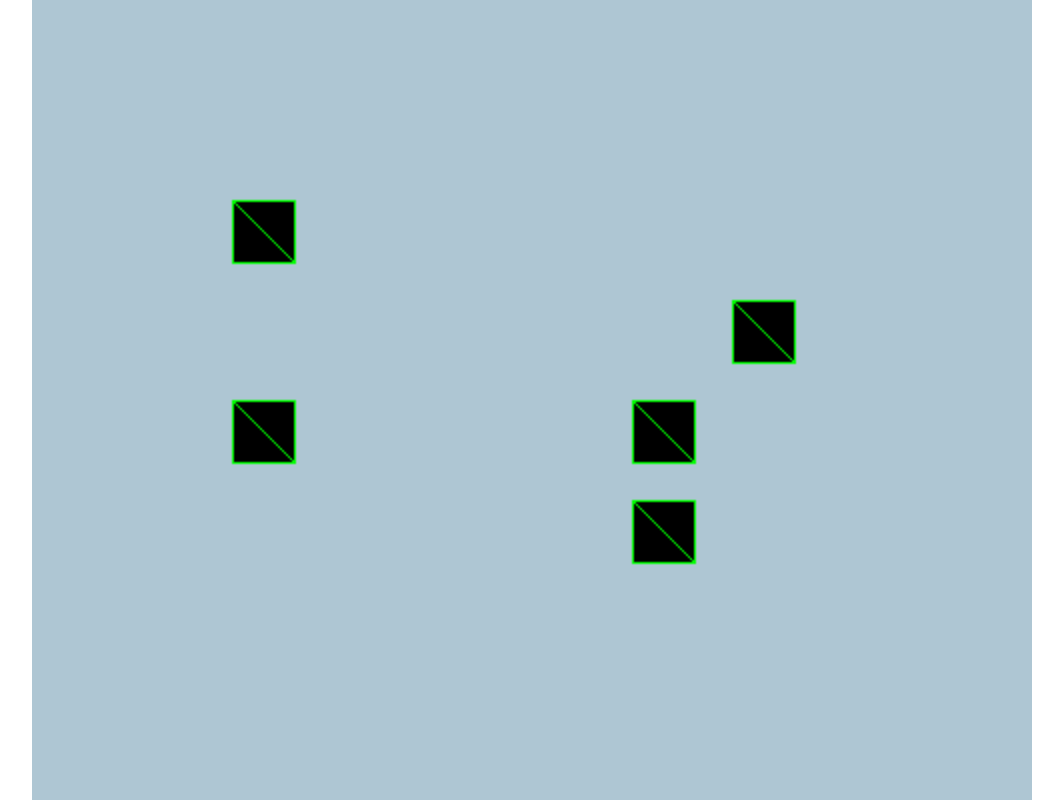
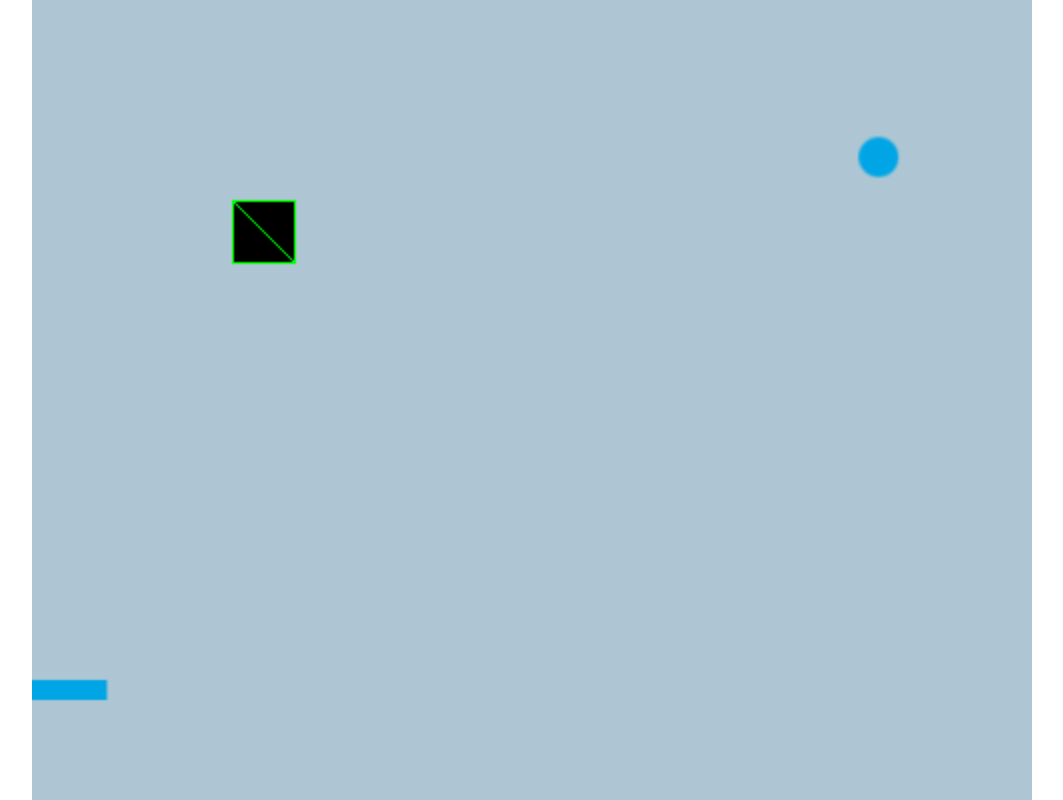
Before and after one commit to karye/PRRPRR01_EE15, a plain HTML site: page breakout/index.html in a window 1280 px wide. Shown: the whole page, without its empty margins (108-1171 px from the left). Drawn offline with Linux system fonts and the light colour scheme.

Commit message:
Arbeta vidare med spelet: ge delerna fysikens egenskaper, slår på gravitation och få igång kollisioner.

```diff
--- a/breakout/index.html
+++ b/breakout/index.html
@@ -23,10 +23,11 @@
         });
 
         /* Globala variabler */
-        var boll, sovjet;
+        var boll, sovjet, bas;
 
         /* Här hämtar vi in grafiken */
         function ladda() {
+
             /* Anpassar skalan till skärmen och centrerar */
             spel.scale.scaleMode = Phaser.ScaleManager.SHOW_ALL;
             spel.scale.pageAlignHorizontally = true;
@@ -38,24 +39,58 @@
             /* Ladda grafiken till bollen */
             spel.load.image('boll', 'bilder/ball.png');
             spel.load.image('sovjet', 'bilder/sovjet.png');
+            spel.load.image('bas', 'bilder/paddle.png');
         }
 
         /* Här bygger vi spelytan */
         function bygga() {
+
+            /* Slå på riktig fysikaliska lagar */
+            spel.physics.startSystem(Phaser.Physics.ARCADE);
+
+            /* Rita ut grafiken */
             boll = spel.add.sprite(50, 50, 'boll');
             sovjet = spel.add.sprite(100, 100, 'sovjet');
-            sovjet = spel.add.sprite(100, 200, 'sovjet');
-            sovjet = spel.add.sprite(300, 200, 'sovjet');
-            sovjet = spel.add.sprite(300, 250, 'sovjet');
-            sovjet = spel.add.sprite(350, 150, 'sovjet');
+            bas = spel.add.sprite(spel.world.width/2, spel.world.height-50, 'bas');
+            bas.anchor.set(0.5, 1);
 
             //sovjet.scale.setTo(50, 50);
+
+            /* Ge bollen fysikaliska egenskaper */
+            spel.physics.enable(boll, Phaser.Physics.ARCADE);
+
+            /* Gör att vi kan kollidera med väggarna */
+            boll.body.collideWorldBounds = true;
+
+            /* Gör att bollen studsar */
+            boll.body.bounce.set(1);
+
+            /* Ge bollen gravitation */
+            boll.body.gravity.y = 100;
+
+            /* Ge bollen en spark */
+            boll.body.velocity.set(100, -50);
+
+            spel.physics.enable(sovjet, Phaser.Physics.ARCADE);
+//            sovjet.body.collideWorldBounds = true;
+//            sovjet.body.bounce.set(1);
+//            sovjet.body.gravity.y = 100;
+//            sovjet.body.velocity.set(100, -50);
+
+            /* Ge bas fysikaliska egenskaper */
+            spel.physics.enable(bas, Phaser.Physics.ARCADE);
+
+            /* Men bas måste förbli orörlig */
+            bas.body.immovable = true;
         }
 
         /* Här är koden till spelet */
         function loop() {
-            boll.x += 10;
-            //sovjet.y -= 1;
+//            spel.physics.arcade.collide(boll, sovjet);
+            spel.physics.arcade.collide(boll, bas);
+
+            /* Koppla in musen på bas */
+            bas.x = spel.input.x;
         }
 
     </script>
```
